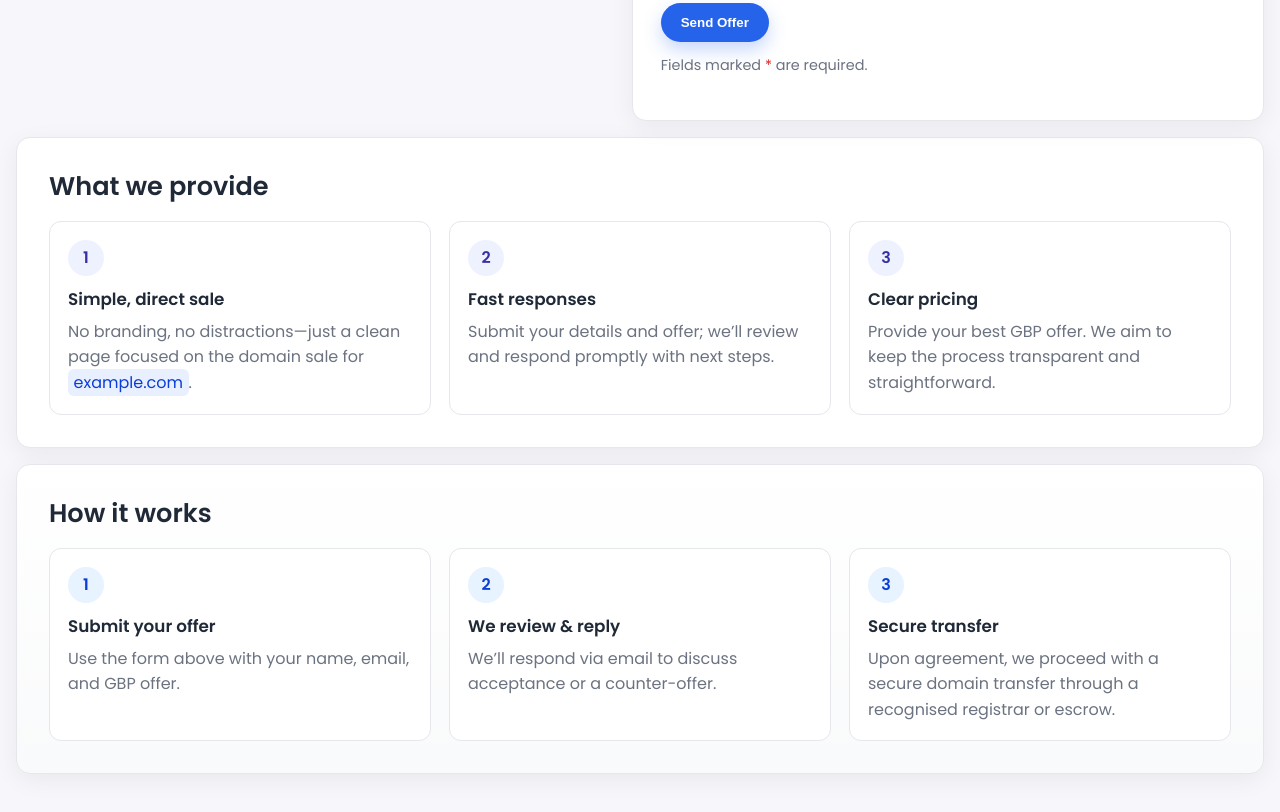
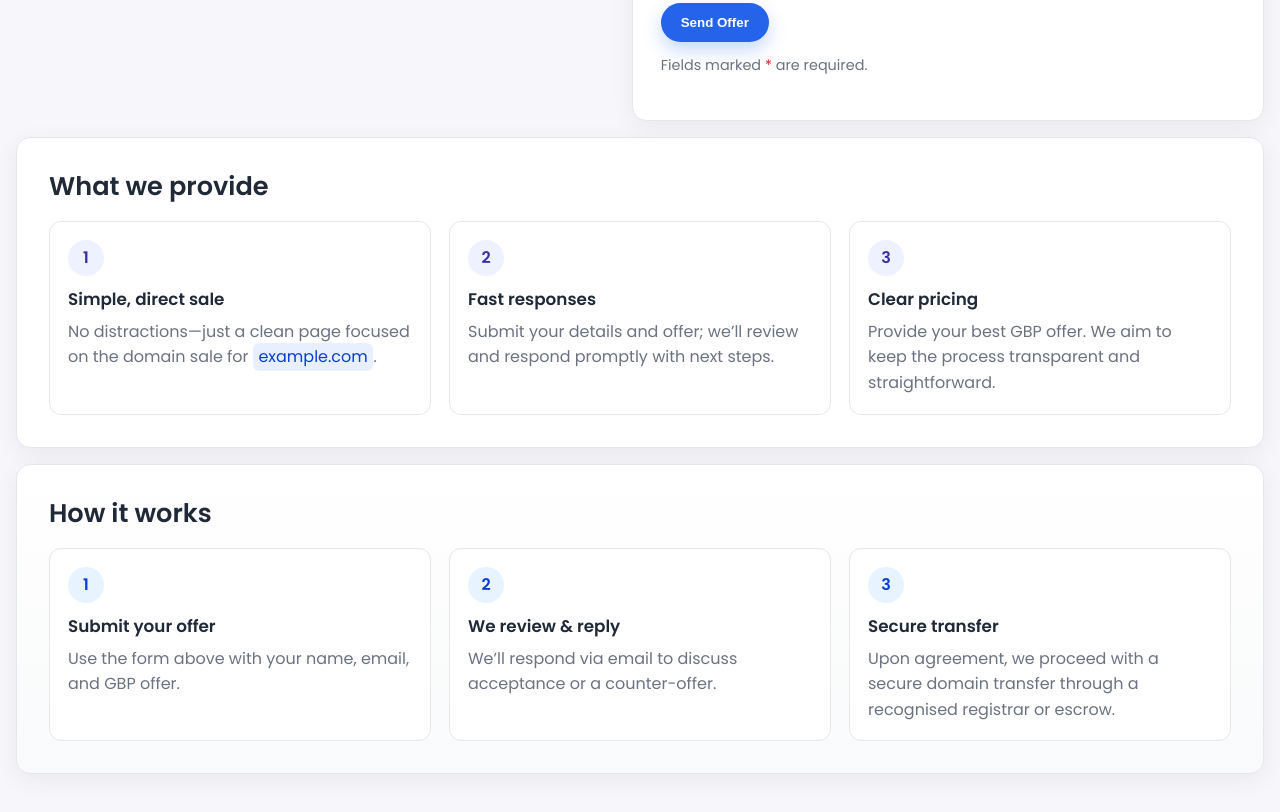
Before and after one commit to talhah-dev/fiverr_domain, a plain HTML site: page index.html in a window 1280 px wide. Shown: the part 820-1632 px from the top of the page. Drawn offline with Linux system fonts and the light colour scheme.

Commit message:
In progress

```diff
--- a/index.html
+++ b/index.html
@@ -77,7 +77,7 @@
         <article class="info-card">
           <div class="badge">1</div>
           <h3 class="info-title">Simple, direct sale</h3>
-          <p class="info-text">No branding, no distractions—just a clean page focused on the domain sale for <mark class="highlight-domain">example.com</mark>.</p>
+          <p class="info-text">No distractions—just a clean page focused on the domain sale for <mark class="highlight-domain">example.com</mark>.</p>
         </article>
 
         <article class="info-card">
```
